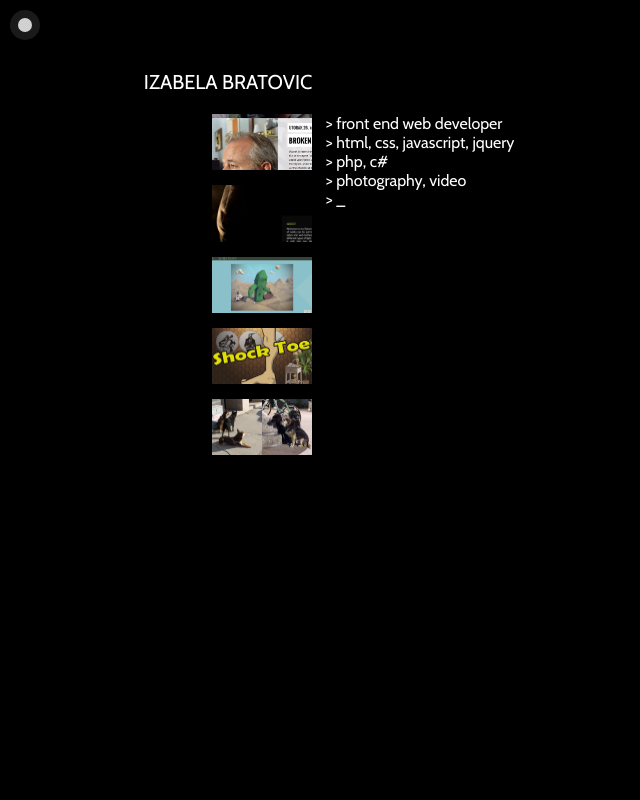
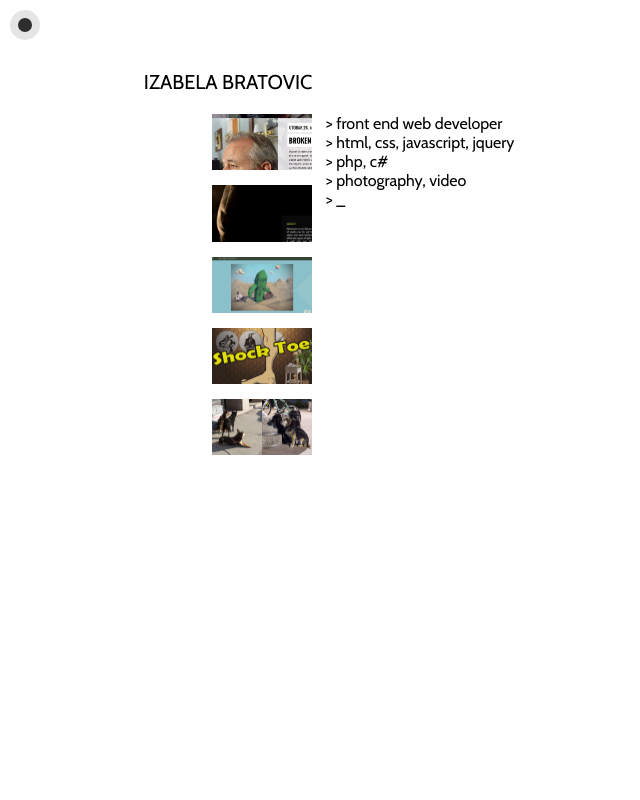
Before and after one commit to plastic-pony/plasticpony, a PHP site: page / in a window 1280 px wide. Shown: the whole page, without its empty margins (0-640 px from the left). Run offline with PHP 8.4, Linux system fonts and the light colour scheme; some libraries are stand-ins or nearby versions.

Commit message:
no message

```diff
--- a/index.html
+++ b/index.html
@@ -6,13 +6,13 @@
     <link href='http://fonts.googleapis.com/css?family=Cabin' rel='stylesheet' type='text/css' />
     <link rel="stylesheet" type="text/css" href="style.css" />
 </head>
-<body class="black">
+<body class="white">
     <div id="change" onclick="change();">
-        <div id="blackOut" class="black"></div>
-        <div id="blackIn" class="black"></div>
+        <div id="blackOut" class="white"></div>
+        <div id="blackIn" class="white"></div>
     </div>
     <div class="container">
-        <div class="leftMenu black">
+        <div class="leftMenu white">
             <p>Izabela Bratovic</p>
             <ul>
                 <li>
@@ -28,7 +28,7 @@
             </ul>
         </div>
 
-        <div class="rightContent black">
+        <div class="rightContent white">
             <div>
                 > front end web developer<br />
                 > html, css, javascript, jquery<br />
--- a/style.css
+++ b/style.css
@@ -94,6 +94,12 @@
     color: #fff;
 }
 
+.white, .white a
+{
+    background-color: #fff;
+    color: #000;
+}
+
 #change
 {
     position: fixed;
```
